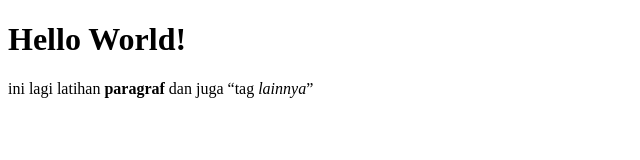
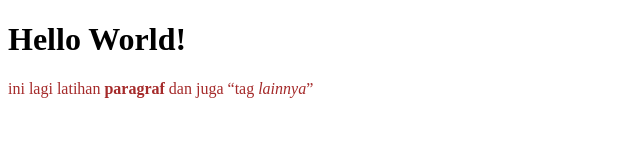
Before and after one commit to afkimuhafaf/RevoU-Training, a plain HTML site: page Latihan 1.html in a window 1280 px wide. Shown: the whole page, without its empty margins (0-640 px from the left). Drawn offline with Linux system fonts and the light colour scheme.

Commit message:
sixth commit

```diff
--- a/stylesheets.css
+++ b/stylesheets.css
@@ -1,8 +1,9 @@
 element.style {
     font-family: math;
 }
+
 body.style {
     font-family: math;
 }
 
-h1 {font-family: inherit ;}
+p {color: brown;}
```
